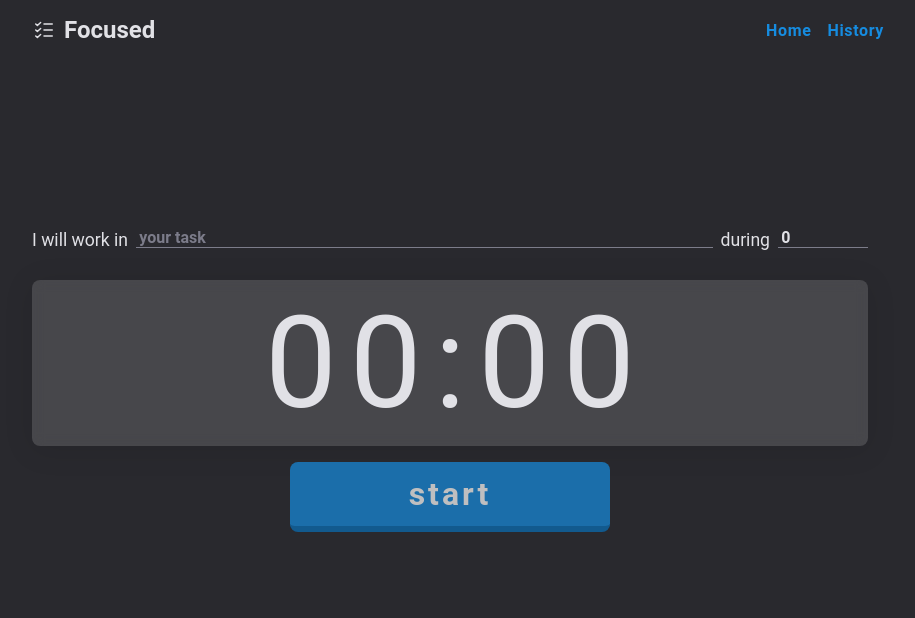
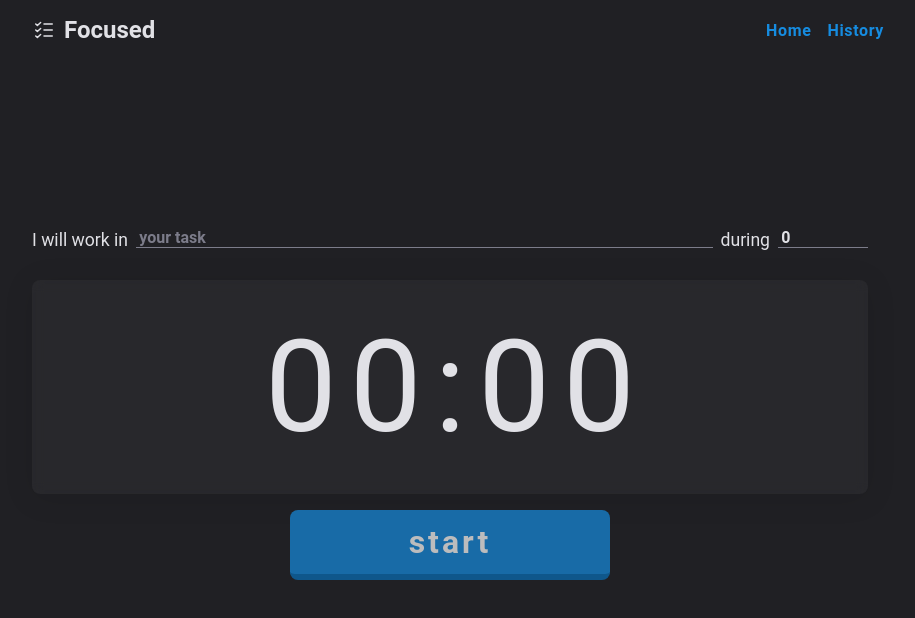
Before and after one commit to projects-for-learning/focused, a React (Vite) app: page / in a window 1280 px wide. Shown: the top 618 px of the page, without its empty margins (190-1105 px from the left). Built offline with nearby package versions, Linux system fonts and the light colour scheme.

Commit message:
Fix: Fix background

```diff
--- a/src/pages/Home/components/Countdown/styles.ts
+++ b/src/pages/Home/components/Countdown/styles.ts
@@ -5,9 +5,9 @@ export const CountdownContainer = styled.div`
   justify-content: center;
   align-items: center;
   margin: 1rem 0;
-  padding: 0.5rem 0;
+  padding: 2rem 0;
 
-  background: rgba(255, 255, 255, 0.14);
+  background: rgba(255, 255, 255, 0.04);
   border-radius: 8px;
   box-shadow: 0 4px 30px rgba(0, 0, 0, 0.1);
   backdrop-filter: blur(5.9px);
--- a/src/styles/global.ts
+++ b/src/styles/global.ts
@@ -13,7 +13,7 @@ export const GlobalStyle = createGlobalStyle`
     }
 
     body {
-        background: ${(props) => props.theme['gray-700']};
+        background: ${(props) => props.theme['gray-800']};
         color: ${(props) => props.theme['gray-100']};
         -webkit-font-smoothing: antialiased;
     }
```
